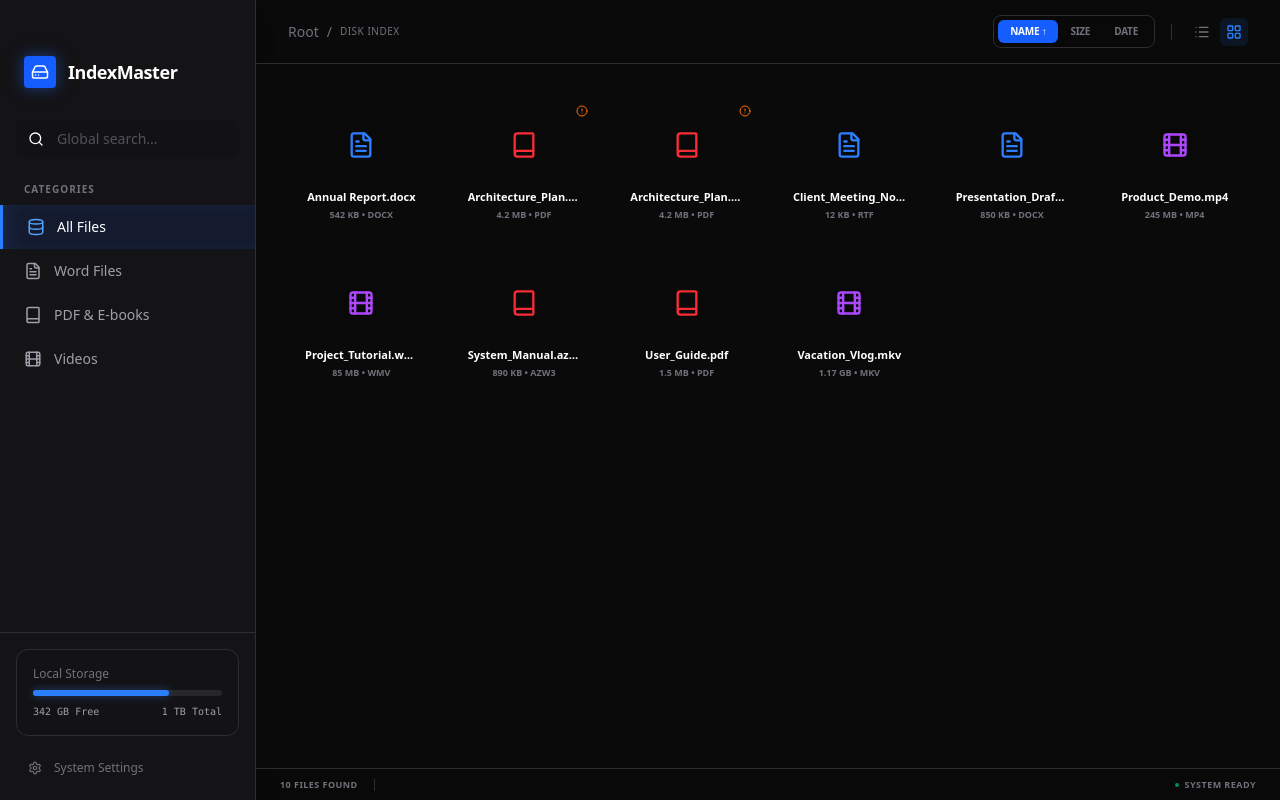
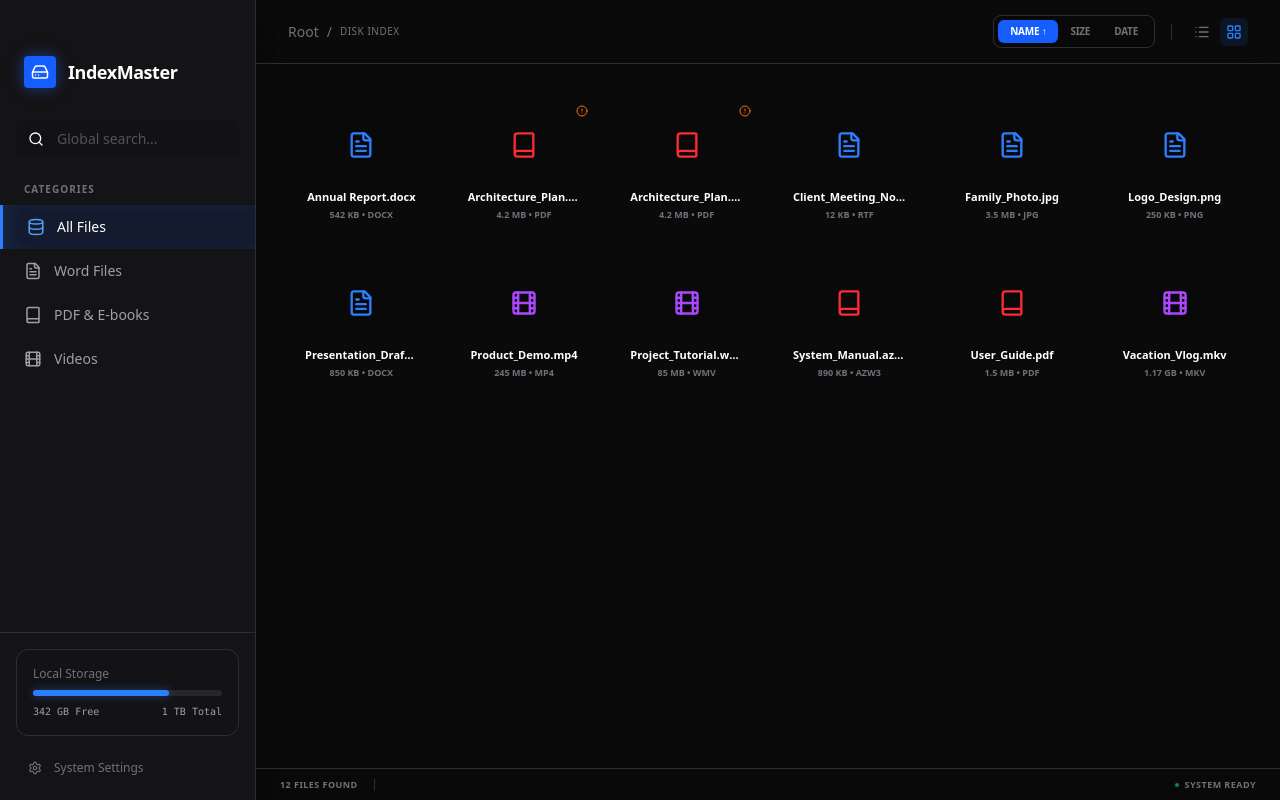
Before and after one commit to SAADA-CLINIC/Index-Master, a React (Vite) app: page / in a window 1280 px wide. Built offline with nearby package versions, Linux system fonts and the light colour scheme.

Commit message:
Update constants.ts

```diff
--- a/src/constants.ts
+++ b/src/constants.ts
@@ -4,6 +4,7 @@ export const FILE_EXTENSIONS: Record<Exclude<FileCategory, 'All'>, string[]> = {
   'Word Files': ['.doc', '.docx', '.rtf'],
   'PDF & E-books': ['.pdf', '.epub', '.azw3', '.mobi'],
   Videos: ['.mp4', '.mkv', '.avi', '.mov', '.wmv'],
+  Images: ['.jpg', '.jpeg', '.png', '.gif', '.bmp', '.webp', '.svg'], // هذا هو السطر الجديد
 };
 
 export const MOCK_FILES_DATA = [
@@ -13,8 +14,11 @@ export const MOCK_FILES_DATA = [
   { name: 'Presentation_Draft.docx', size: 1024 * 850, date: '2024-04-10T14:20:00Z', path: 'D:\\Backups\\Presentation_Draft.docx' },
   { name: 'Product_Demo.mp4', size: 1024 * 1024 * 245, date: '2024-04-20T11:00:00Z', path: 'E:\\Media\\Videos\\Product_Demo.mp4' },
   { name: 'User_Guide.pdf', size: 1024 * 1024 * 1.5, date: '2024-01-20T16:45:00Z', path: 'C:\\Users\\Public\\User_Guide.pdf' },
-  { name: 'Architecture_Plan.pdf', size: 1024 * 1024 * 4.2, date: '2024-04-01T15:30:00Z', path: 'D:\\Archive\\Project_X\\Architecture_Plan.pdf' }, // Duplicate name, different path
+  { name: 'Architecture_Plan.pdf', size: 1024 * 1024 * 4.2, date: '2024-04-01T15:30:00Z', path: 'D:\\Archive\\Project_X\\Architecture_Plan.pdf' },
   { name: 'Vacation_Vlog.mkv', size: 1024 * 1024 * 1200, date: '2023-12-25T20:10:00Z', path: 'E:\\Media\\Videos\\Vacation\\Vacation_Vlog.mkv' },
   { name: 'System_Manual.azw3', size: 1024 * 890, date: '2024-03-05T12:00:00Z', path: 'C:\\E-books\\Tech\\System_Manual.azw3' },
   { name: 'Project_Tutorial.wmv', size: 1024 * 1024 * 85, date: '2024-04-15T08:30:00Z', path: 'E:\\Work\\Tutorials\\Project_Tutorial.wmv' },
+  // تمت إضافة ملفين للصور للتجربة
+  { name: 'Logo_Design.png', size: 1024 * 250, date: '2024-04-22T09:00:00Z', path: 'D:\\Design\\Assets\\Logo_Design.png' },
+  { name: 'Family_Photo.jpg', size: 1024 * 1024 * 3.5, date: '2024-01-15T18:20:00Z', path: 'E:\\Media\\Pictures\\Family_Photo.jpg' },
 ];
```
